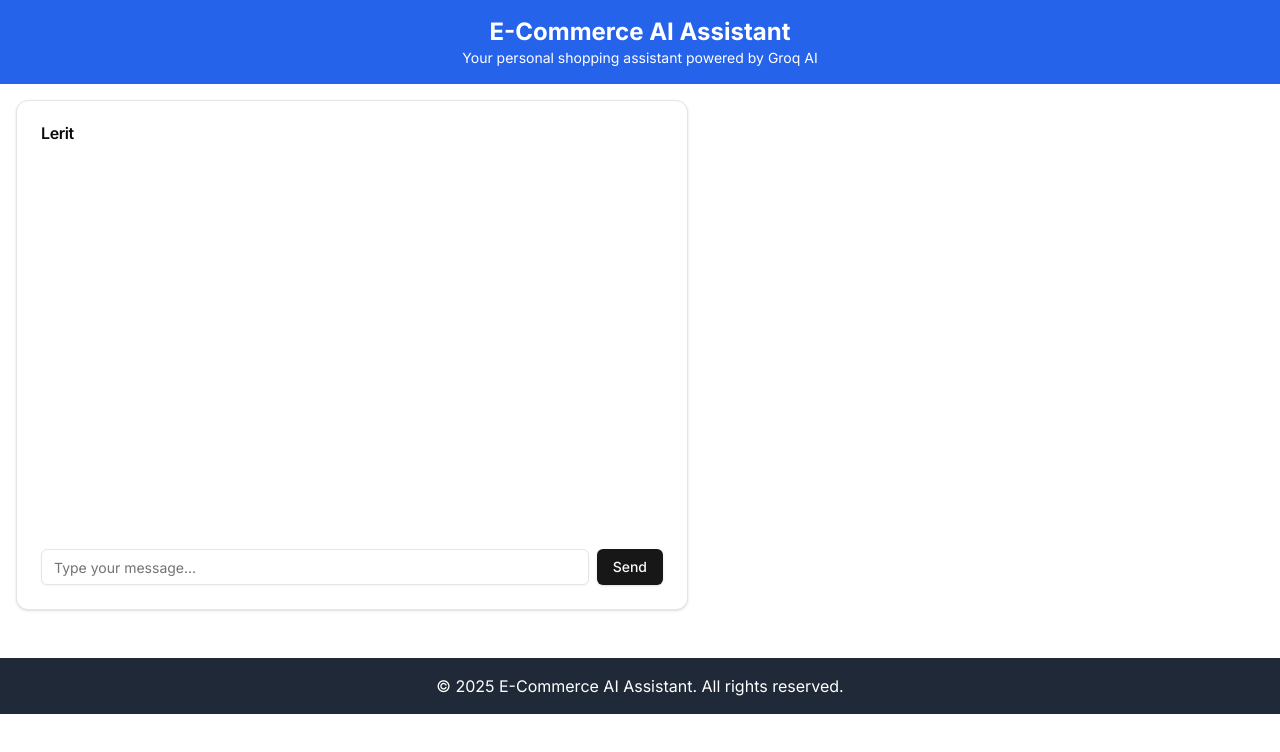
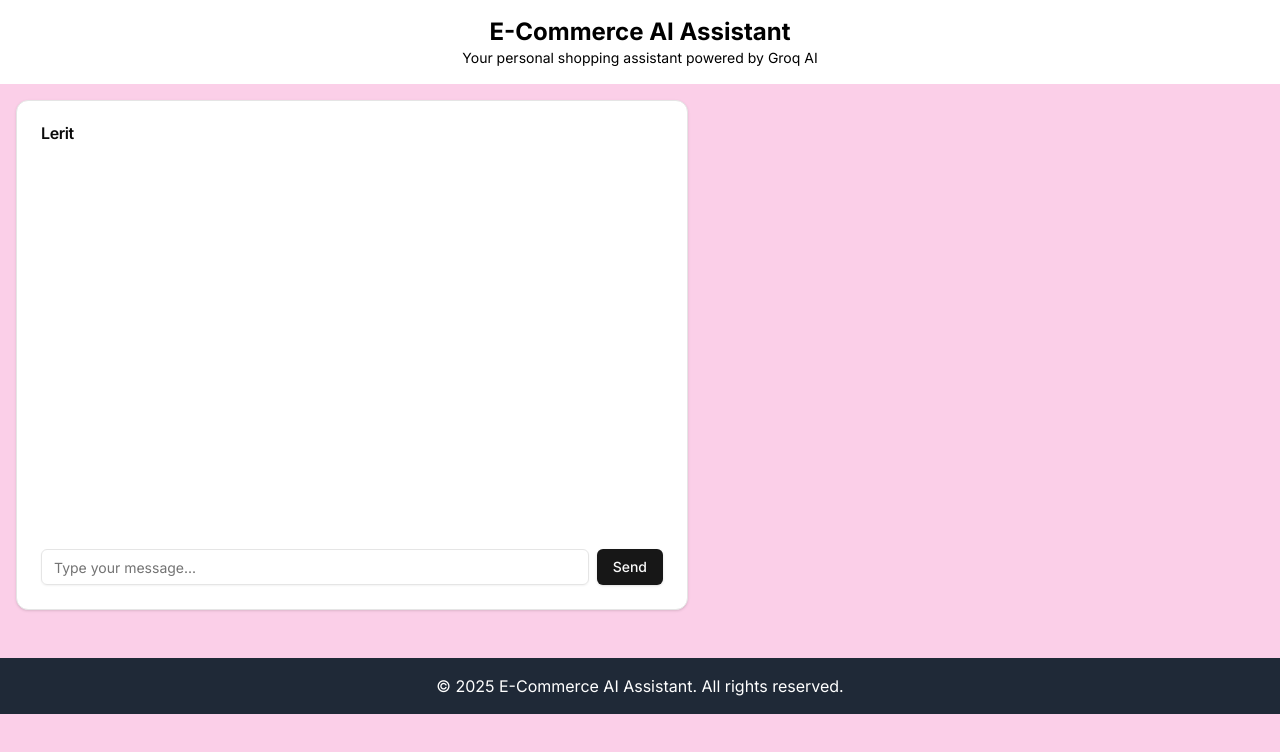
Before and after one commit to lerit-hue/MY-NEXT-APP, a Next.js app: page / in a window 1280 px wide. Shown: the top 752 px of the page. Built offline with nearby package versions, Linux system fonts and the light colour scheme.

Commit message:
Update layout.tsx

```diff
--- a/app/layout.tsx
+++ b/app/layout.tsx
@@ -19,9 +19,9 @@
 }>) {
   return (
     <html lang="en">
-      <body className={inter.className}>
+      <body className={`${inter.className} bg-pink-200`}>
         {/* Header */}
-        <header className="bg-blue-600 text-white p-4 text-center">
+        <header className="bg-white text-black p-4 text-center">
           <h1 className="text-2xl font-bold">E-Commerce AI Assistant</h1>
           <p className="text-sm">Your personal shopping assistant powered by Groq AI</p>
         </header>
```
